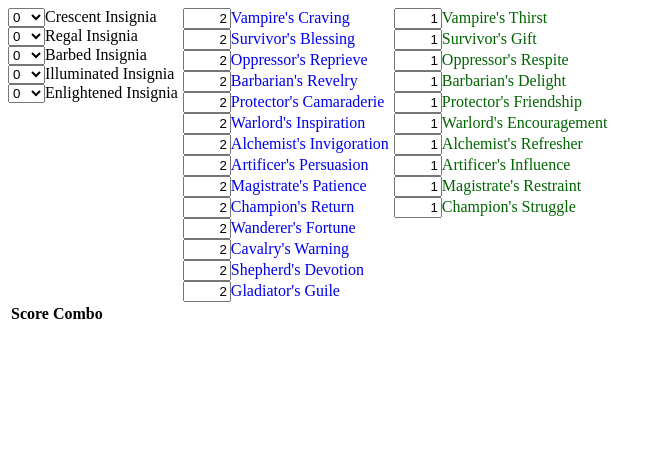
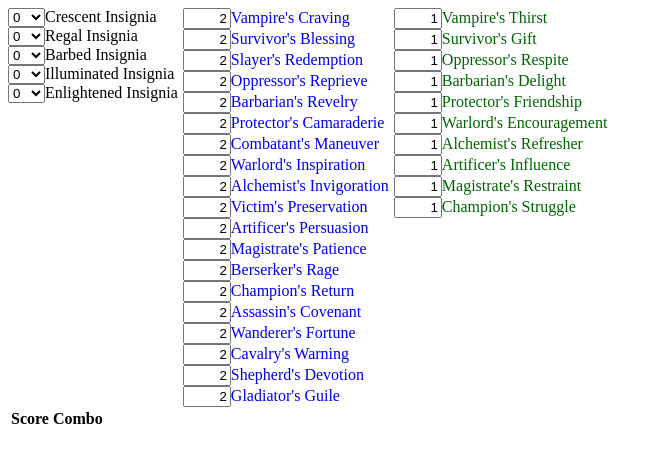
Before and after one commit to Godwack/neverwinter-combo, a plain HTML site: page index.html in a window 1280 px wide. Shown: the whole page, without its empty margins (0-663 px from the left). Drawn offline with Linux system fonts and the light colour scheme.

Commit message:
Update index.html

```diff
--- a/index.html
+++ b/index.html
@@ -1,5 +1,5 @@
 <!DOCTYPE html>
-<html>
+<html lang="en">
 <head>
 <meta charset="UTF-8">
 <title>Neverwinter Insignia Bonus Combos</title>
@@ -42,14 +42,19 @@ var insignia = {
 var bonuses = [
     {itemName: "Vampire's Craving", slots: "AAB", description: "Whenever you perform a Lifesteal, you are healed for 3% of your maximum Hit Points over 4 seconds."},
     {itemName: "Survivor's Blessing", slots: "AAC", description: "Whenever you Deflect an attack, you are healed for 3% of your maximum Hit Points over 4 seconds."},
+    {itemName: "Slayer's Redemption", slots: "AAE", description: "Whenever you kill a target, you are healed for 10% of your maximum Hit Points over 5 seconds."},
     {itemName: "Oppressor's Reprieve", slots: "ADD", description: "Whenever you are Stunned, Knocked, or Immobilized, you are healed for 4% of your maximum Hit Points over 4 seconds."},
-    {itemName: "Barbarian's Revelry", slots: "AEE", description: "Whenever you perform a Critical Strike, you are healed for 1.5% of your maximum Hit Points."},
+    {itemName: "Barbarian's Revelry", slots: "AEE", description: "Whenever you perform a Critical Strike, you are healed for 1.5% of your maximum Hit Points. This effect can only occur once every 2 seconds."},
     {itemName: "Protector's Camaraderie", slots: "BBC", description: "Whenever your summoned Companion attacks, you gain 3% of your Power and Defense for 10 seconds. This effect can stack up to 4 times."},
+    {itemName: "Combatant's Maneuver", slots: "BBD", description: "Whenever you control an enemy, you gain 5% Combat Advantage damage for 10 seconds."},
     {itemName: "Warlord's Inspiration", slots: "BBE", description: "Your summoned Companion does 20% more damage."},
     {itemName: "Alchemist's Invigoration", slots: "BDD", description: "Whenever you drink a Healing Potion, you are granted 5% more Power and Defense for 10 seconds."},
+    {itemName: "Victim's Preservation", slots: "ACC", description: "Whenever you take greater than 35% of your Maximum Hit Points in pre-mitigated damage from a single blow, you are healed for 10% of your maximum Hit Points over 5 seconds. This effect can occur once every 10 seconds."},
     {itemName: "Artificer's Persuasion", slots: "CCD", description: "Whenever you use an Artifact power, your Recovery, Movement, Action Point Gain, and Stamina Gain are increased by 10% of your Power for 15 seconds."},
     {itemName: "Magistrate's Patience", slots: "CCE", description: "Whenever you perform a Critical Strike, your target will gain a stack of Magistrate's Consideration. Enemies affected by Magistrate's Consideration take Psychic Damage equal to 10% of your Power over 4 seconds. Allies affected by Magistrate's Consideration are healed for 3% of your maximum Hit Points over 4 seconds."},
+    {itemName: "Berserker's Rage", slots: "CDD", description: "While you have full Action Points, you gain 10% of your Armor Penetration as Power."},
     {itemName: "Champion's Return", slots: "DEE", description: "Whenever you are reduced to 50% Hit Points, you instantly recover 20% of your Stamina and are healed for 20% of your maximum Hit Points over 10 seconds. This effect can only occur once every 60 seconds."},
+    {itemName: "Assassin's Covenant", slots: "BEE", description: "You lose 10% of your Defense, Deflection, and Life Steal, and gain the combination of lost stats as Power."},
     {itemName: "Wanderer's Fortune", slots: "ABD", description: "You have a 4% chance after killing a foe to find a Refining Stone at your feet."},
     {itemName: "Cavalry's Warning", slots: "ACE", description: "Whenever you activate a Mount Combat Power, you gain an increase of 10% to your Power, Recovery, Armor Penetration, Critical Strike, Defense, Deflection, Regeneration, and Life Steal."},
     {itemName: "Shepherd's Devotion", slots: "BCD", description: "Whenever you use a Daily power, your teammates Defense, Deflection, and Movement are increased by 5% of your Power for 15 seconds."},
@@ -57,7 +62,7 @@ var bonuses = [
     {itemName: "Vampire's Thirst", slots: "AB", description: "Whenever you perform a Lifesteal, you are healed for 1.2% of your maximum Hit Points over 4 seconds."},
     {itemName: "Survivor's Gift", slots: "AC", description: "Whenever you Deflect an attack, you are healed for 1.2% of your maximum Hit Points over 4 seconds."},
     {itemName: "Oppressor's Respite", slots: "AD", description: "Whenever you are Stunned, Knocked, or Immobilized, you are healed for 1% of your maximum Hit Points over 4 seconds."},
-    {itemName: "Barbarian's Delight", slots: "AE", description: "Whenever you perform a Critical Strike, you are healed for 0.5% of your maximum Hit Points."},
+    {itemName: "Barbarian's Delight", slots: "AE", description: "Whenever you perform a Critical Strike, you are healed for 0.5% of your maximum Hit Points. This effect can only occur once every 2 seconds."},
     {itemName: "Protector's Friendship", slots: "BC", description: "Whenever your summoned Companion attacks, you gain 1% of your Power and Defense for 10 seconds. This effect can stack up to 4 times."},
     {itemName: "Warlord's Encouragement", slots: "BE", description: "Your summoned Companion does 10% more damage."},
     {itemName: "Alchemist's Refresher", slots: "BD", description: "Whenever you drink a Healing Potion, you are granted 2% more Power and Defense for 10 seconds."},
@@ -87,9 +92,9 @@ function wordySlots(slots) {
 
 function makeLink(i) {
     "use strict";
-    var link = '<a class="size' + bonuses[i].slots.length;
-    link += '" href="https://two30.github.io/neverwinter-insignia/?' + (parseInt(i) + 2);
-    return link + '" title="' + bonuses[i].description + '">' + bonuses[i].itemName + "</a>";
+    var link = "<a class=\"size" + bonuses[i].slots.length;
+    link += "\" href=\"https://two30.github.io/neverwinter-insignia/?" + (parseInt(i) + 2);
+    return link + "\" title=\"" + bonuses[i].description + "\">" + bonuses[i].itemName + "</a>";
 }
 
 function matchCombo(A, B, C, D, E, i, j, k, l, m) {
@@ -259,7 +264,7 @@ function initialize() {
     var column3 = document.getElementById("column3");
     for (i = 0; i < bonuses.length; i += 1) {
         element = document.createElement("div");
-        element.innerHTML = '<input type="text" id="weight' + i + '" onchange="update()">' + makeLink(i);
+        element.innerHTML = "<input type=\"text\" id=\"weight" + i + "\" onchange=\"update()\">" + makeLink(i);
         if (bonuses[i].slots.length < 3) {
             column3.appendChild(element);
         } else {
```
